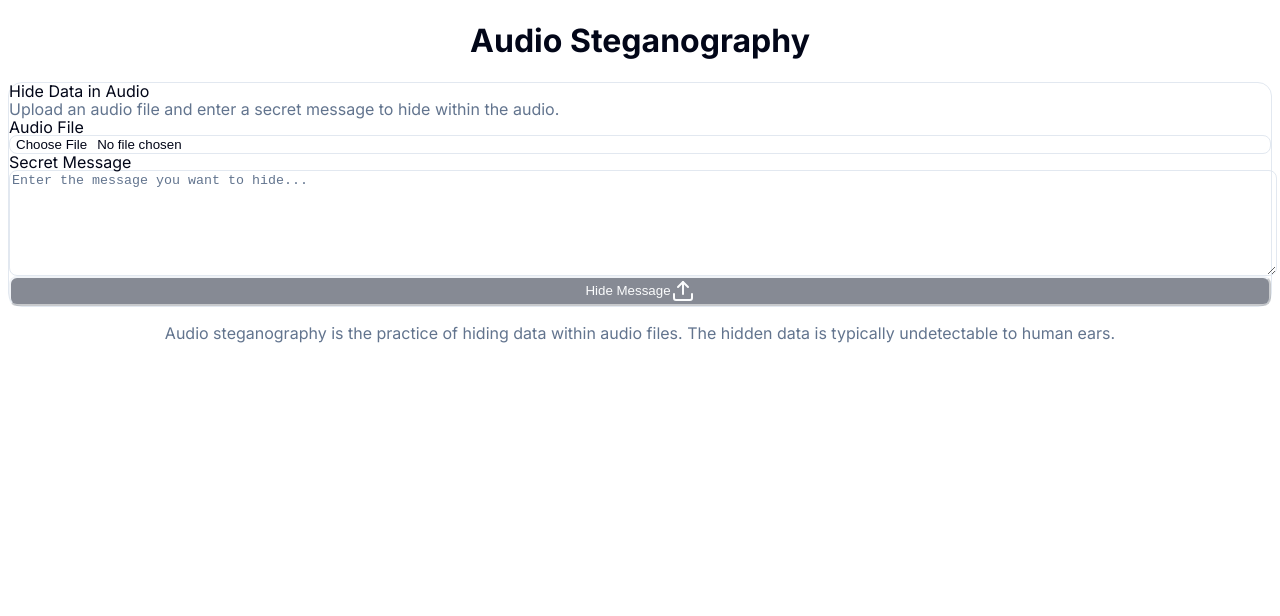
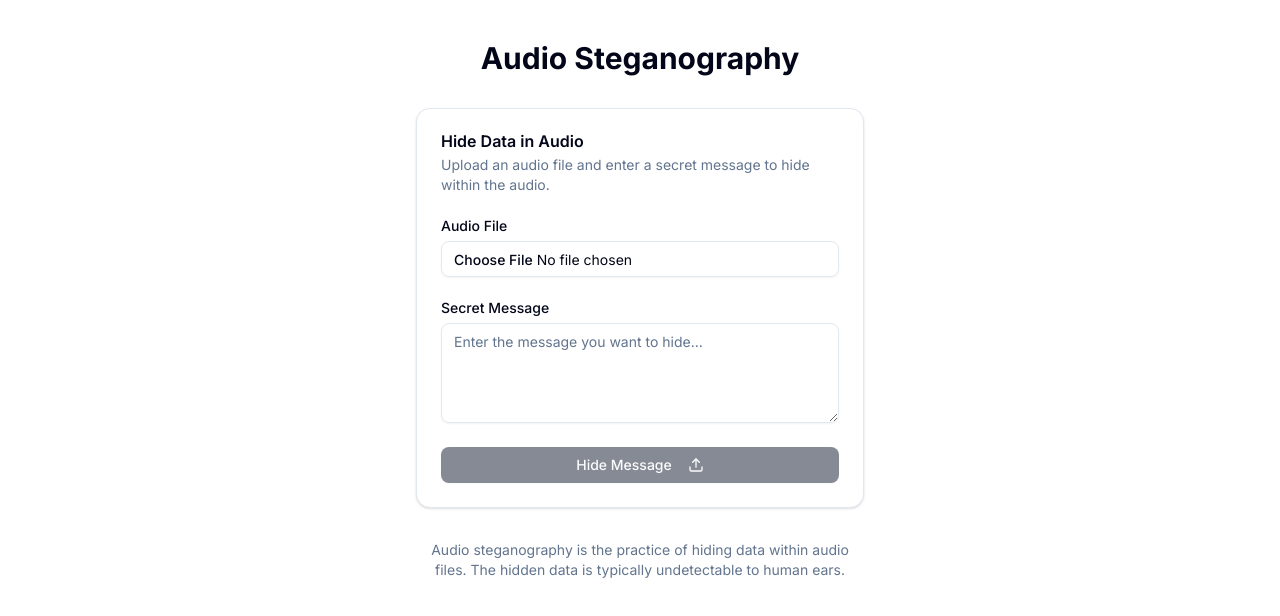
Before and after one commit to Kratosgado/audio-steganography, a Next.js app in the folder steg-frontend/: page / in a window 1280 px wide. Shown: the top 616 px of the page. Built offline with nearby package versions, Linux system fonts and the light colour scheme.

Commit message:
fix: tailwind bug

```diff
--- a/steg-frontend/src/app/globals.css
+++ b/steg-frontend/src/app/globals.css
@@ -1,28 +1,4 @@
-/* @import "tailwindcss";
-
-@theme {
-  --font-sans: var(--font-geist-sans);
-  --font-mono: var(--font-geist-mono);
-}
-
-:root {
-  --background: #ffffff;
-  --foreground: #171717;
-}
-
-@media (prefers-color-scheme: dark) {
-  :root {
-    --background: #0a0a0a;
-    --foreground: #ededed;
-  }
-}
-
-body {
-  color: var(--foreground);
-  background: var(--background);
-  font-family: Arial, Helvetica, sans-serif;
-} */
-
+ @import "tailwindcss";
 @plugin "tailwindcss-animate";
 
 @custom-variant dark (&:is(.dark *));
```
Also changed, not shown: steg-frontend/components.json.
